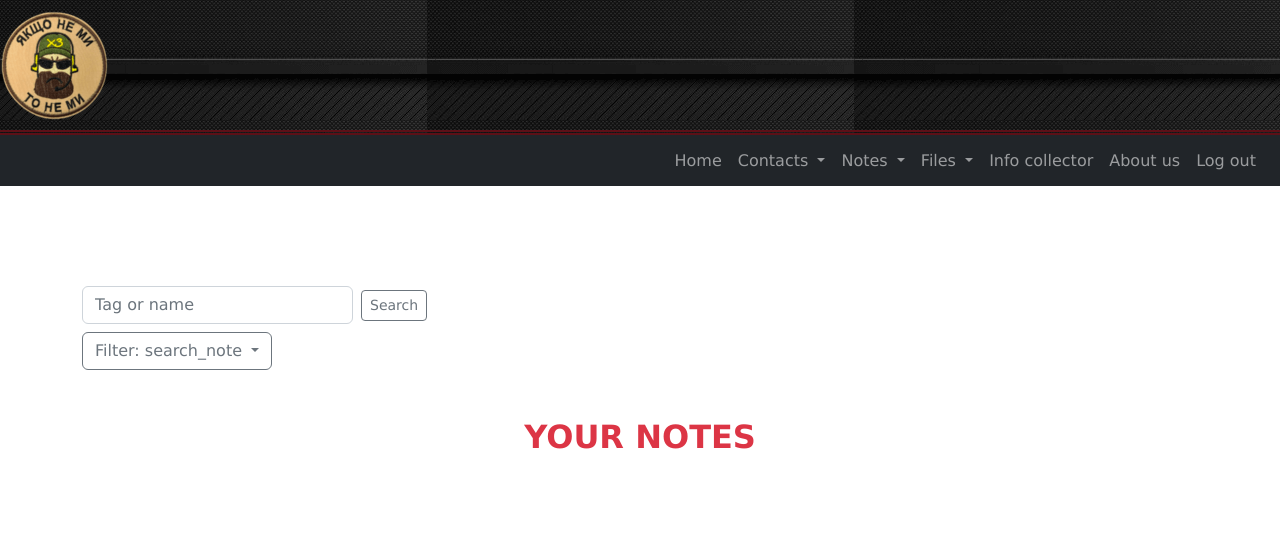
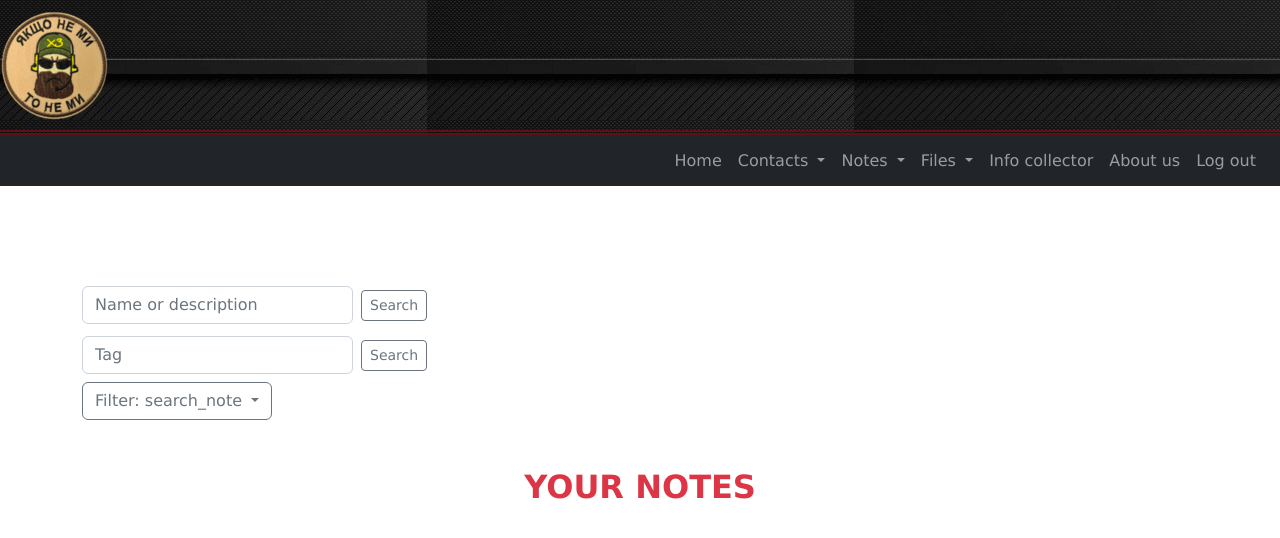
Before and after one commit to LeadShadow/Web6Project, a Django app: page /show_note/search_note in a window 1280 px wide. Shown: the top 538 px of the page. Run offline with Django 4.2, Linux system fonts and the light colour scheme; the visitor is signed in with stand-in values (Sample User, id 1); data that the repository does not hold is empty.

Commit message:
search tag by id

```diff
--- a/webproject/project/templates/project/show_note.html
+++ b/webproject/project/templates/project/show_note.html
@@ -7,7 +7,21 @@
                 <input id="colFormLabelEmail"
                        class="form-control col-12 my-1 me-sm-2 w-auto"
                        type="text"
-                       placeholder="Tag or name"
+                       placeholder="Name or description"
+                       name="search_key"
+                />
+            </div>
+            <button class="btn btn-sm btn-outline-secondary " type="submit">Search</button>
+        </form>
+    </div>
+    <div class="mb-5">
+        <div class="mb-1">
+            <form class="d-flex flex-row align-items-center flex-wrap" action="search_tag">
+            <div class="input-group w-25">
+                <input id="colFormLabelEmail"
+                       class="form-control col-12 my-1 me-sm-2 w-auto"
+                       type="text"
+                       placeholder="Tag"
                        name="search_key"
                 />
             </div>
--- a/webproject/project/urls.py
+++ b/webproject/project/urls.py
@@ -19,7 +19,8 @@ urlpatterns = [
     path('show_contacts/<str:filter>', views.filter_addressbook, name='filter_addressbook'),
     path('show_note/<str:filter>', views.filter_note, name='filter_note'),
     path('show_contacts/search', views.search, name='search'),
-    path('show_note/search', views.search_note, name='search'),
+    path('show_note/search_note', views.search_note, name='search_note'),
+    path('show_note/search_tag', views.search_tag, name='search_tag'),
     path('note_edit/<int:note_id>', views.edit_note, name='note_edit'),
     path('info_collector/', views.parser, name='parser'),
     path('detail_note/<int:note_id>', views.detail_note, name='detail_note'),
--- a/webproject/project/views.py
+++ b/webproject/project/views.py
@@ -21,8 +21,8 @@ from .files_libs import *
 import requests
 from bs4 import BeautifulSoup
 from datetime import datetime
-items_note = ['Sort by ascending date', 'Sort by descending date', 'Sort tags']
-
+items_note = ['Sort by ascending date', 'Sort by descending date', 'Sort by name']
+items_tag = ['Search by name']
 
 def user_signup(request):
     if request.method == 'GET':
@@ -160,12 +160,12 @@ def edit_note(request, note_id):
 def filter_note(request, filter):
     global items_note
     print('1')
+    tags = []
     notes = []
-    tags = Tag.objects.filter(user_id=request.user).all()
     filt = filter
     if request.method == 'GET':
-        if filter == 'Sort tags':
-            notes = Note.objects.filter(user_id=request.user).all().order_by('tags').values()
+        if filter == 'Sort by name':
+            notes = Note.objects.filter(user_id=request.user).all().order_by('name').values()
         elif filter == 'Sort by ascending date':
             notes = Note.objects.filter(user_id=request.user).all().order_by('-created').values()
         elif filter == 'Sort by descending date':
@@ -173,7 +173,10 @@ def filter_note(request, filter):
         else:
             search_value = request.GET.get('search_key')
             notes = Note.objects.filter(
-                Q(user_id=request.user, tags=search_value) | Q(user_id=request.user, name=search_value))
+                Q(user_id=request.user, name=search_value) | Q(user_id=request.user, description=search_value))
+            notes = list(notes)
+            notes = Note.objects.filter(
+                Q(user_id=request.user, tags=search_value))
             notes = list(notes)
         return render(request, 'project/show_note.html', {'notes': notes, 'items': items_note, 'tags': tags, 'filt': filt})
 
@@ -185,9 +188,20 @@ def search_note(request):
     if request.method == 'POST':
         search_value = request.POST.get('search_key')
         notes = Note.objects.filter(
-            Q(user_id=request.user, tags=search_value) | Q(user_id=request.user, name=search_value))
+            Q(user_id=request.user, name=search_value) | Q(user_id=request.user, description=search_value))
         notes = list(notes)
         return render(request, 'project/show_note.html', {'notes': notes, 'items': items_note})
+    else:
+        return redirect(to='filter_note')
+
+@csrf_protect
+@login_required
+def search_tag(request):
+    tags = []
+    if request.method == 'POST':
+        search_value = request.POST.get('search_key')
+        tags = Tag.objects.filter(user_id=request.user, name=search_value)
+        return render(request, 'project/show_tags.html', {'tags': tags})
     else:
         return redirect(to='filter_note')
 
```
